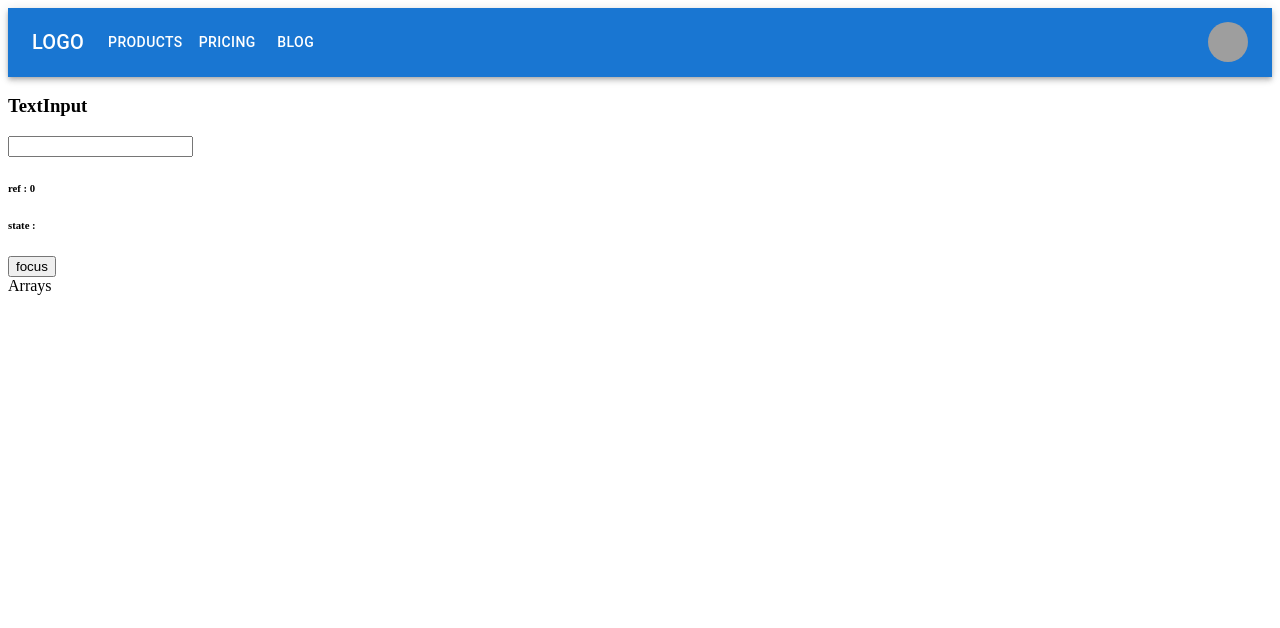
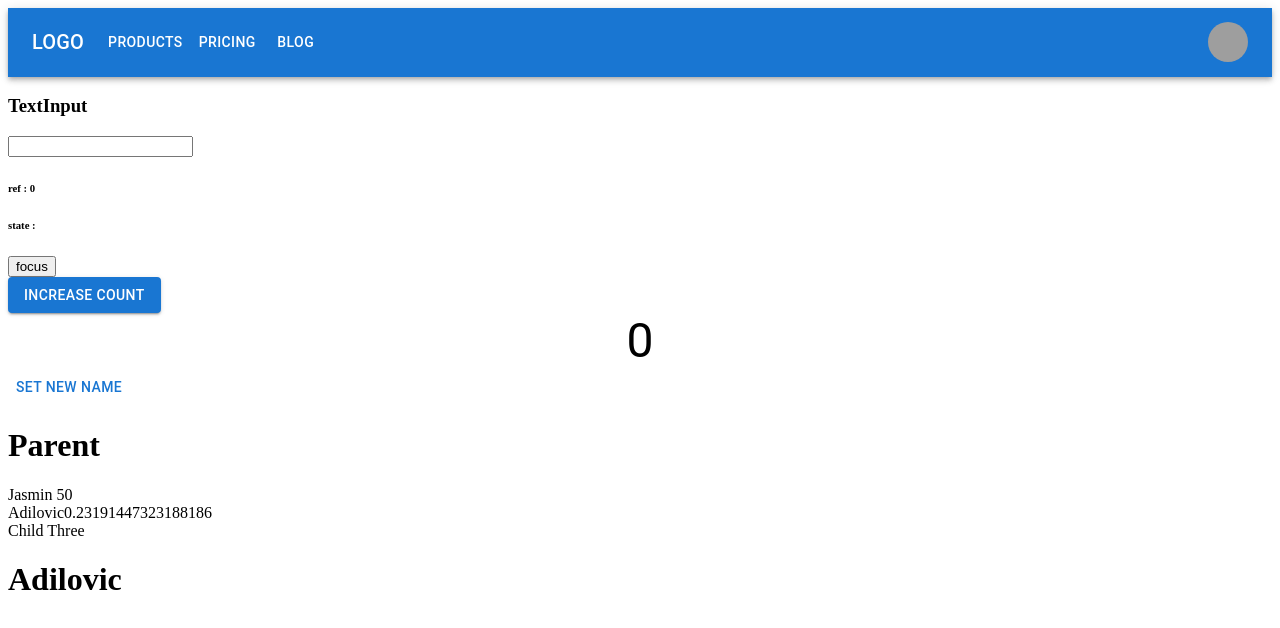
Before and after one commit to jadilovic/reactChallenges, a React (Create React App) app: page /profile in a window 1280 px wide. Shown: the top 628 px of the page. Built offline with nearby package versions, Linux system fonts and the light colour scheme; grey boxes are pictures that could not be loaded.

Commit message:
added memo

```diff
--- /dev/null
+++ b/src/Arrays.css
@@ -0,0 +1,11 @@
+.parent {
+}
+
+.one {
+}
+
+.two {
+}
+
+.three {
+}
--- a/src/Arrays.js
+++ b/src/Arrays.js
@@ -1,6 +1,11 @@
-import React from 'react';
+import { Button, Typography } from '@mui/material';
+import React, { useCallback, useMemo, useState } from 'react';
+import Child from './Child';
 
-const Arrays = () => {
+const Arrays = ({ firstName, lastName }) => {
+	const [count, setCount] = useState(0);
+	const [newName, setNewName] = useState(firstName);
+
 	const hel = [
 		{ num: 1, name: 'aki', price: 44 },
 		{ num: 2, name: 'cuni', price: 4 },
@@ -22,35 +27,80 @@ const Arrays = () => {
 		acc += curr.price;
 		return acc;
 	}, 0);
-	console.log(arrHel2);
-	console.log(hel.includes());
+	// console.log(arrHel2);
+	// console.log(hel.includes());
 
-	console.log(sum);
-	console.log(hel.some((el) => el.name === 'akki'));
+	// console.log(sum);
+	// console.log(hel.some((el) => el.name === 'akki'));
 
-	console.log(hel);
-	console.log(arrHel);
-	console.log(sum);
-	console.log(null == {});
+	// console.log(hel);
+	// console.log(arrHel);
+	// console.log(sum);
+	// console.log(null == {});
 
-	const pp = new Promise((res, rej) => {
-		if (false) {
-			setTimeout(() => {
-				res('done');
-			}, 2);
-		} else {
-			setTimeout(() => {
-				rej('fail');
-			}, 2);
+	// const pp = new Promise((res, rej) => {
+	// 	rej('No ');
+	// });
+
+	// pp.then(
+	// 	(res) => console.log(res),
+	// 	() => console.log('hello')
+	// ).finally((done) => console.log(done));
+
+	// fetch('https://reqres.in/api/users', {
+	// 	method: 'POST',
+	// 	headers: {
+	// 		'Content-Type': 'application/json',
+	// 	},
+	// 	body: JSON.stringify({
+	// 		name: 'Boby',
+	// 	}),
+	// })
+	// 	.then((response) => {
+	// 		if (response.ok) {
+	// 			return response.json();
+	// 		} else {
+	// 			console.log('Error fetching');
+	// 		}
+	// 	})
+	// 	.then((data) => console.log(data));
+
+	const fib = (n) => {
+		if (n <= 1) {
+			return 1;
 		}
-	});
+		return fib(n - 1) + fib(n - 2);
+	};
 
-	pp.then(
-		(res) => console.log(res),
-		() => console.log('hello')
-	).finally((done) => console.log(done));
+	console.log(fib(9));
 
-	return <div>Arrays</div>;
+	const oneFun = () => {
+		return 1 + 1;
+	};
+
+	return (
+		<div className="parent">
+			<Button variant="contained" onClick={() => setCount(count + 1)}>
+				Increase Count
+			</Button>
+			<Typography variant="h3" align="center">
+				{count}
+			</Typography>
+			<Button onClick={() => setNewName('Boby')}>Set new name</Button>
+			<h1>Parent</h1>
+			<div className="one">
+				{firstName + ' ' + Math.floor(Math.random() * (55 - 10) + 10)}
+			</div>
+			<div className="two">{lastName + Math.random()}</div>
+			<div className="three">Child Three</div>
+			<Child
+				firstName={useMemo(() => {
+					return oneFun();
+				}, [])}
+				lastName={lastName}
+			/>
+		</div>
+	);
 };
 
 export default Arrays;
--- /dev/null
+++ b/src/Child.js
@@ -0,0 +1,16 @@
+import { Button } from '@mui/material';
+import React, { memo } from 'react';
+
+const Child = memo(({ firstName, lastName }) => {
+	console.log('rendering');
+	console.log(firstName);
+	return (
+		<>
+			<h1>{lastName}</h1>
+			{/* <h2>{firstName()}</h2>
+			<Button onClick={() => firstName()}>Click function</Button> */}
+		</>
+	);
+});
+
+export default Child;
--- a/src/Increment.js
+++ b/src/Increment.js
@@ -1,14 +1,82 @@
-import React, { useContext } from 'react';
+import {
+	Button,
+	TextField,
+	Typography,
+	Table,
+	TableBody,
+	TableContainer,
+	TableHead,
+	TableCell,
+	Paper,
+	TableRow,
+} from '@mui/material';
+import React, { useContext, useState } from 'react';
 import CountContext from './CountContext';
 
 const Increment = () => {
 	const context = useContext(CountContext);
 	const { counter, setCounter } = context;
+	const [number, setNumber] = useState(0);
+	const [head, setHead] = useState([]);
+	const [arrMain, setArrMain] = useState([]);
+
+	const createTable = () => {
+		for (let i = 1; i < Number(number) + 1; i++) {
+			head.push(i);
+			const arr = [];
+			arr.push(i);
+			for (let j = 1; j < Number(number) + 1; j++) {
+				arr.push(i * j);
+			}
+			arrMain.push(arr);
+		}
+		setArrMain([...arrMain]);
+		setHead([...head]);
+	};
 
 	return (
 		<>
-			<div>Increment</div>
+			<div>Increment Form Table</div>
 			<button onClick={() => setCounter(counter + 1)}>Click</button>
+			<div>
+				<Button variant="contained" onClick={() => createTable()}>
+					Create Table
+				</Button>
+				<TextField value={number} onChange={(e) => setNumber(e.target.value)} />
+				<Typography variant="h3">{number}</Typography>
+			</div>
+			<TableContainer component={Paper}>
+				<Table sx={{ minWidth: 650 }} aria-label="simple table">
+					<TableHead>
+						<TableRow>
+							<TableCell align="right">Num</TableCell>
+							{head.map((num, index) => {
+								return (
+									<TableCell key={index} align="right">
+										{num}
+									</TableCell>
+								);
+							})}
+						</TableRow>
+					</TableHead>
+					<TableBody>
+						{arrMain.map((row, index) => (
+							<TableRow
+								key={index}
+								sx={{ '&:last-child td, &:last-child th': { border: 0 } }}
+							>
+								{row.map((nums, index) => {
+									return (
+										<TableCell key={index} align="right">
+											{nums}
+										</TableCell>
+									);
+								})}
+							</TableRow>
+						))}
+					</TableBody>
+				</Table>
+			</TableContainer>
 		</>
 	);
 };
--- a/src/Profile.js
+++ b/src/Profile.js
@@ -139,7 +139,7 @@ const ResponsiveAppBar = () => {
 				</Container>
 			</AppBar>
 			<TextInput />
-			<Arrays />
+			<Arrays firstName={'Jasmin'} lastName={'Adilovic'} />
 		</>
 	);
 };
```
